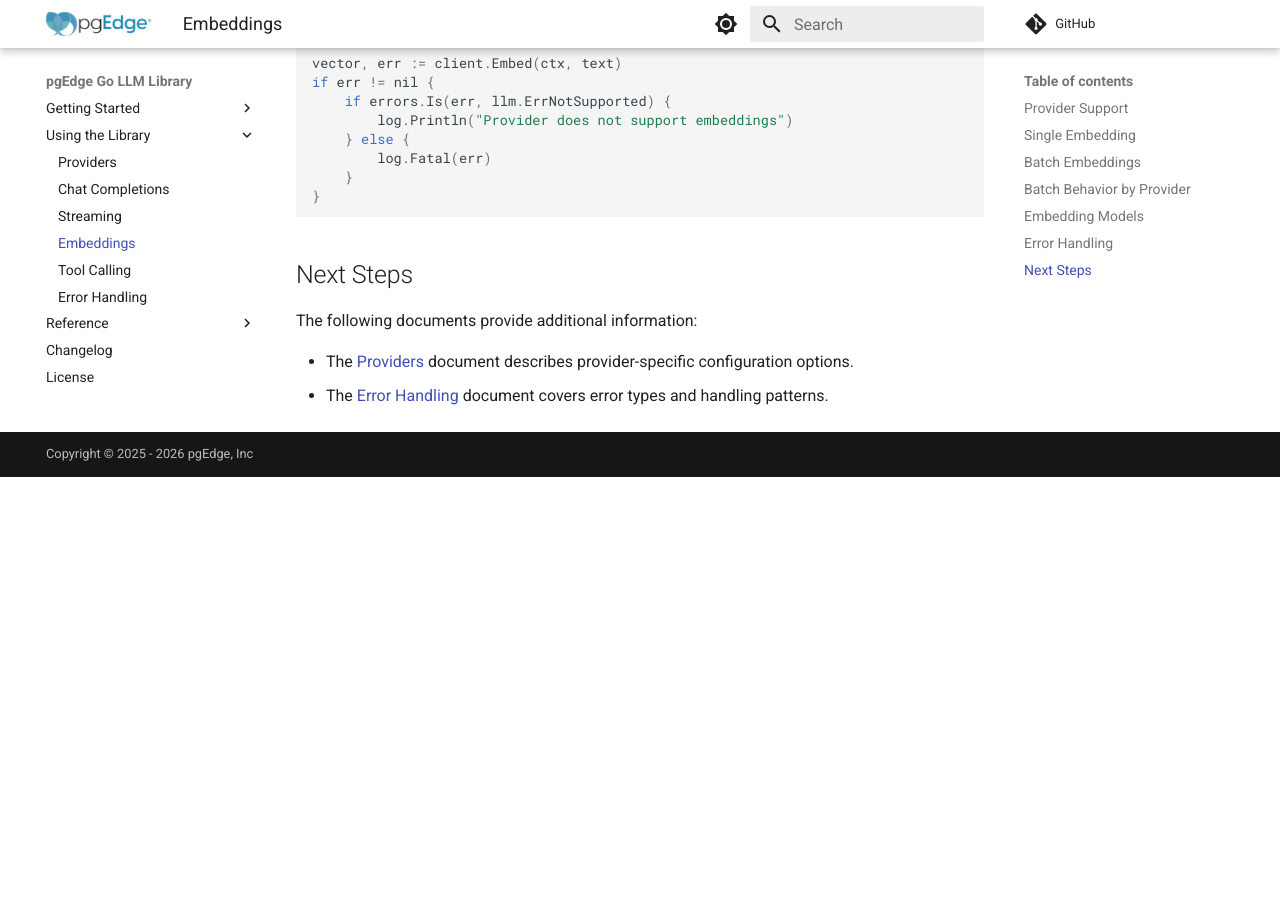
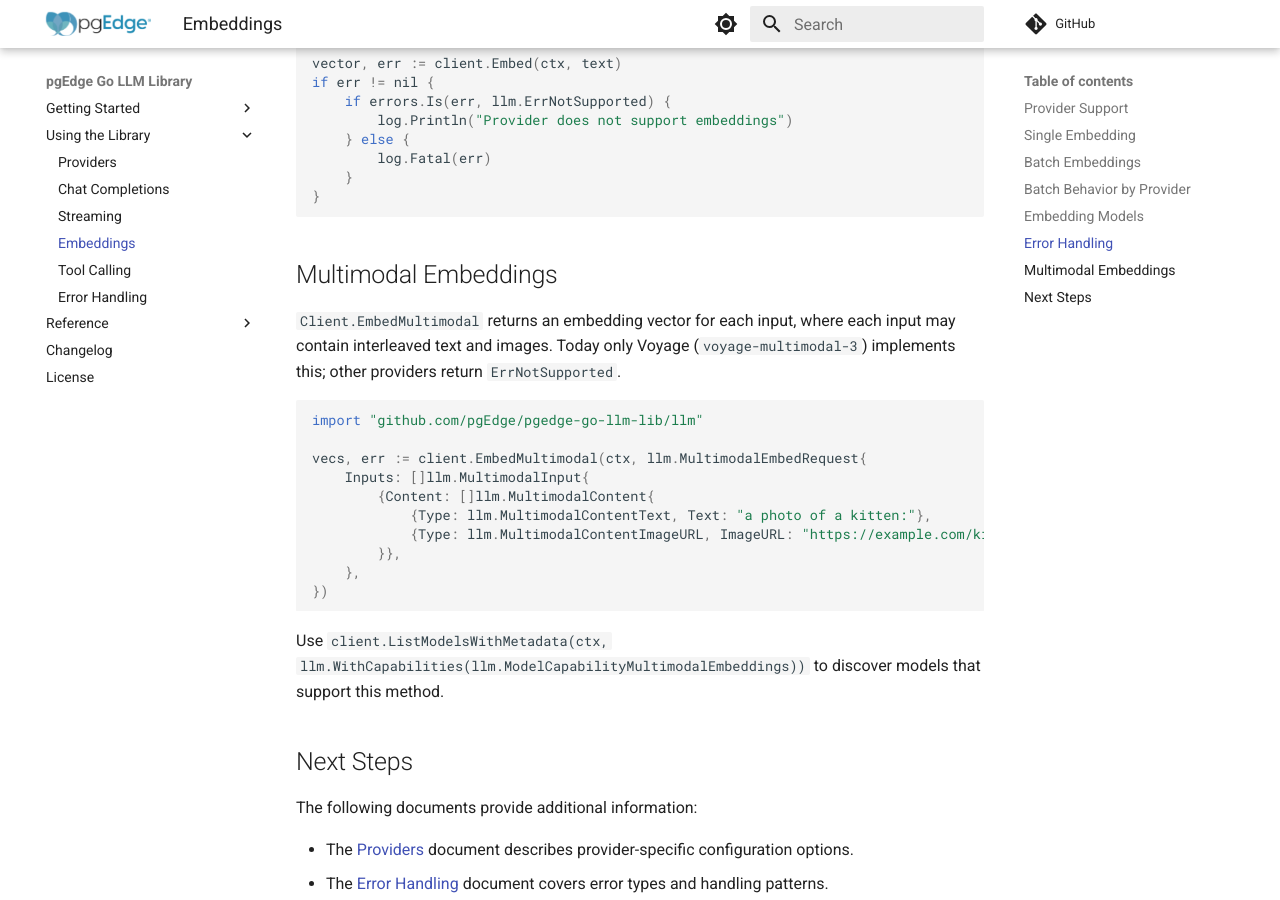
Before and after one commit to pgEdge/pgedge-go-llm-lib, an MkDocs documentation site: the page built from docs/embeddings.md, in a window 1280 px wide and 900 px high, scrolled down 2483 px. Built offline with MkDocs 1.6.1 and Material for MkDocs 9.7.7, drawn with Linux system fonts in a browser that asks for light colours; comment, search, counter and statistics services are not loaded; before the commit the page ends 2960 px from its top, so only the background shows below that.

Commit message:
docs(embeddings): document multimodal embeddings

````diff
--- a/docs/embeddings.md
+++ b/docs/embeddings.md
@@ -116,6 +116,29 @@ if err != nil {
 }
 ```
 
+## Multimodal Embeddings
+
+`Client.EmbedMultimodal` returns an embedding vector for each input,
+where each input may contain interleaved text and images. Today only
+Voyage (`voyage-multimodal-3`) implements this; other providers return
+`ErrNotSupported`.
+
+```go
+import "github.com/pgEdge/pgedge-go-llm-lib/llm"
+
+vecs, err := client.EmbedMultimodal(ctx, llm.MultimodalEmbedRequest{
+    Inputs: []llm.MultimodalInput{
+        {Content: []llm.MultimodalContent{
+            {Type: llm.MultimodalContentText, Text: "a photo of a kitten:"},
+            {Type: llm.MultimodalContentImageURL, ImageURL: "https://example.com/kitten.jpg"},
+        }},
+    },
+})
+```
+
+Use `client.ListModelsWithMetadata(ctx, llm.WithCapabilities(llm.ModelCapabilityMultimodalEmbeddings))`
+to discover models that support this method.
+
 ## Next Steps
 
 The following documents provide additional information:
````
